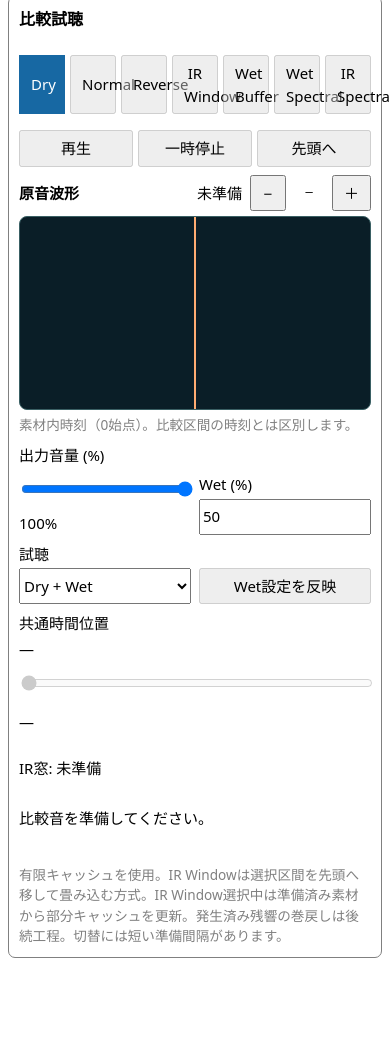
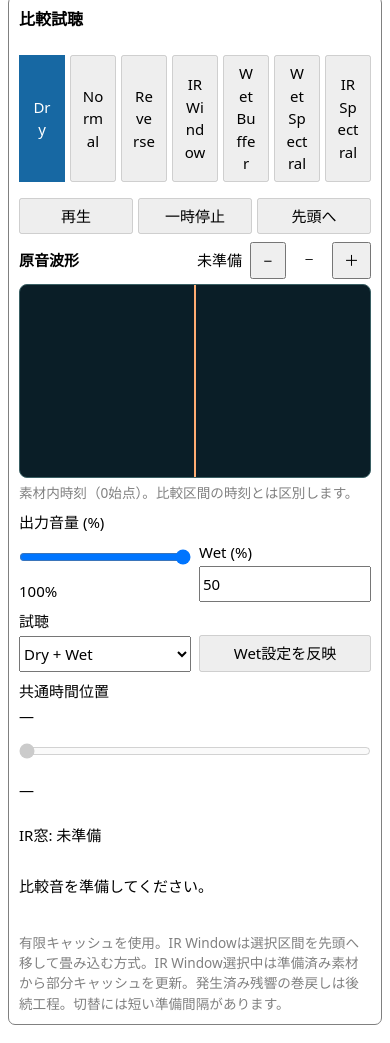
Before and after one commit to kinoko34077/reverb-time-remapping, a plain HTML site: page app/index.html in a window 390 px wide. Shown: the part 876-1919 px from the top of the page. Before the commit the page ends 1852 px from the top, so only its background shows below. Drawn offline with Linux system fonts and the light colour scheme.

Commit message:
P1-A1: label内のintrinsic track・テキスト・range余白を制御

```diff
--- a/app/style.css
+++ b/app/style.css
@@ -22,3 +22,10 @@
    mobile CSS viewport. No overflow clipping of controls. */
 main,section,.fields,.wave-editor-toolbar{min-width:0}
 .audition .note{overflow-wrap:anywhere}
+
+/* Constrain intrinsic label tracks; long status/filename text must wrap,
+   not enlarge the mobile layout viewport. Native ranges use their full
+   available track, without the UA's extra horizontal margins. */
+body{overflow-wrap:anywhere;-webkit-text-size-adjust:100%;text-size-adjust:100%}
+label{grid-template-columns:minmax(0,1fr)}
+input[type=range]{margin-inline:0;min-inline-size:0}
```
Also changed, not shown: tests/browser/player.browser.test.mjs (+1 -1 lines), tests/browser/scrub.browser.test.mjs (+1 -1 lines).
